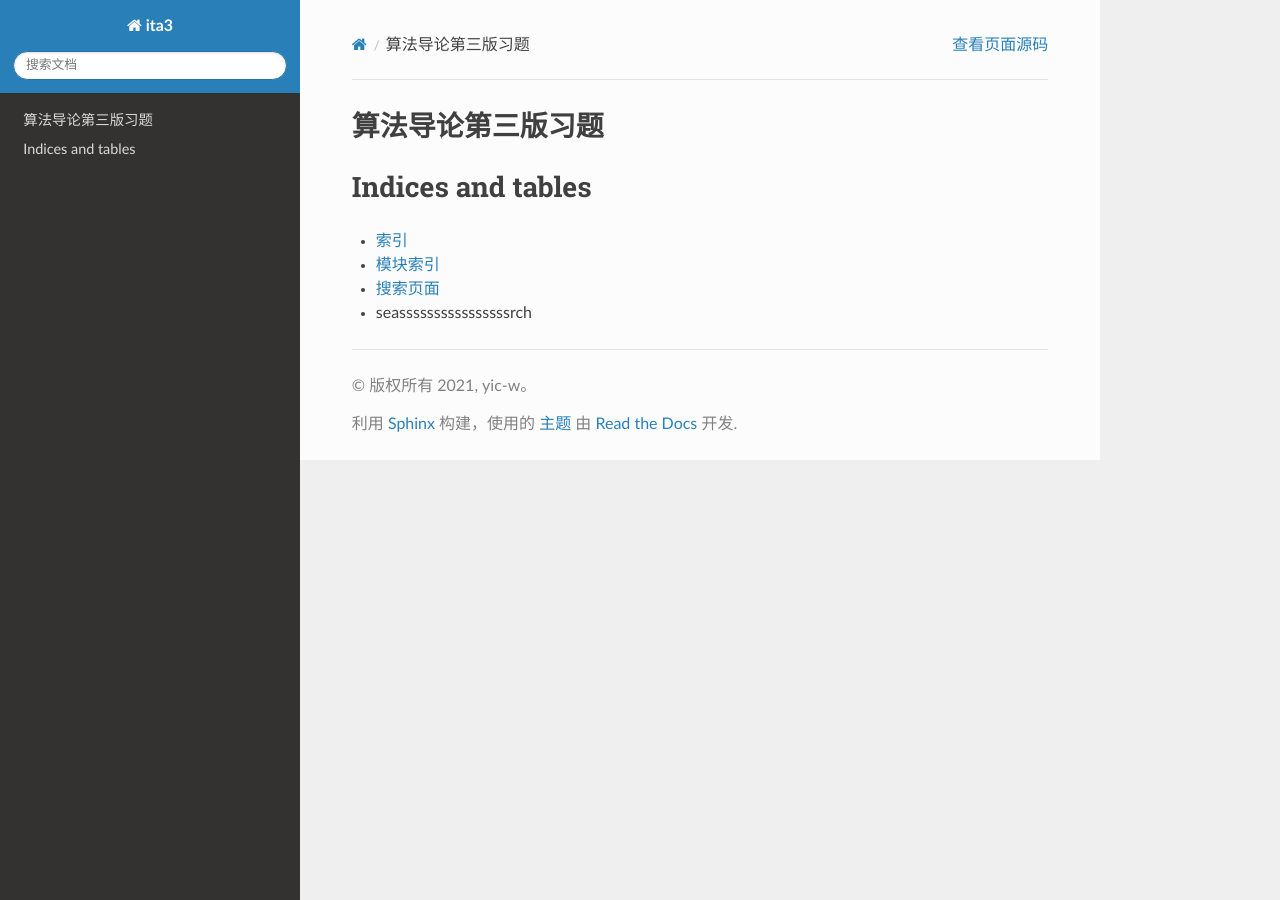
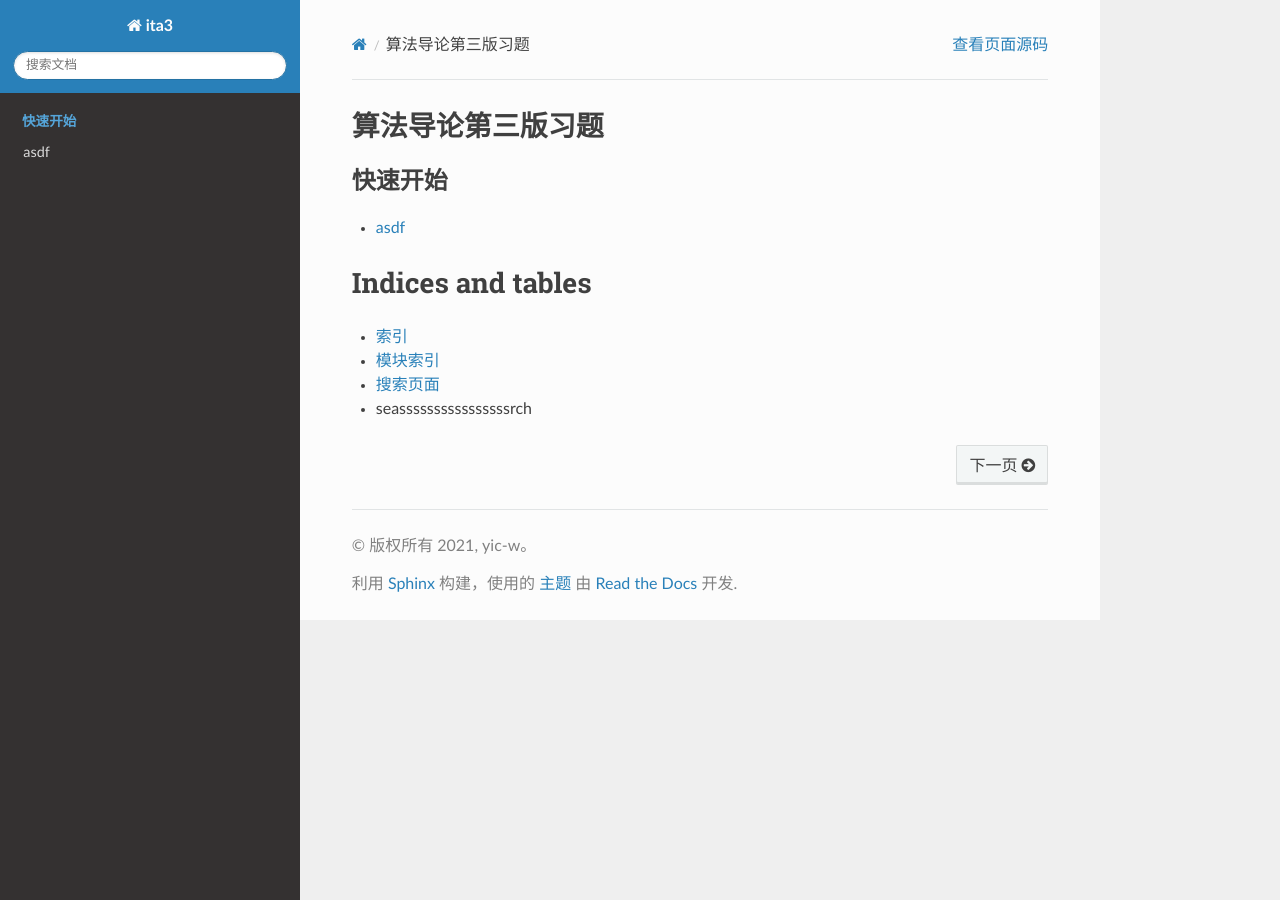
Before and after one commit to yic-w/introductiontoalgorithms3exercises, a Sphinx documentation site: the page built from docs/source/index.rst, in a window 1280 px wide. Built offline with Sphinx 7.4.7 and the Read the Docs theme 2.0.0, drawn with Linux system fonts in a browser that asks for light colours.

Commit message:
Update index.rst

```diff
--- a/docs/source/index.rst
+++ b/docs/source/index.rst
@@ -10,6 +10,13 @@
    :maxdepth: 2
    :caption: Contents:
 
+.. toctree::
+  :maxdepth: 1
+  :caption: 快速开始
+  :name: sec-chapter
+
+  chapter1/3.1-1
+
 
 
 Indices and tables
```
